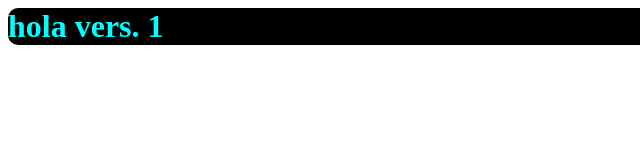
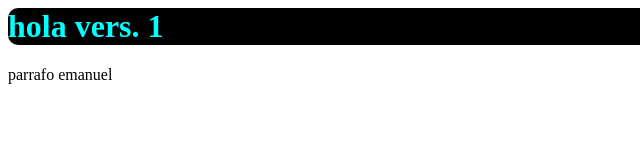
Before and after one commit to Emanuel-ub2/pruebaGit, a plain HTML site: page index.html in a window 1280 px wide. Shown: the full height of the page, 0-640 px from the left. Drawn offline with Linux system fonts and the light colour scheme.

Commit message:
Update index.html

```diff
--- a/index.html
+++ b/index.html
@@ -6,5 +6,6 @@
  </head>
   <body>
    <h1>hola vers. 1 </h1>
+   <p>parrafo emanuel</P>
   </body>
 </html>
```
